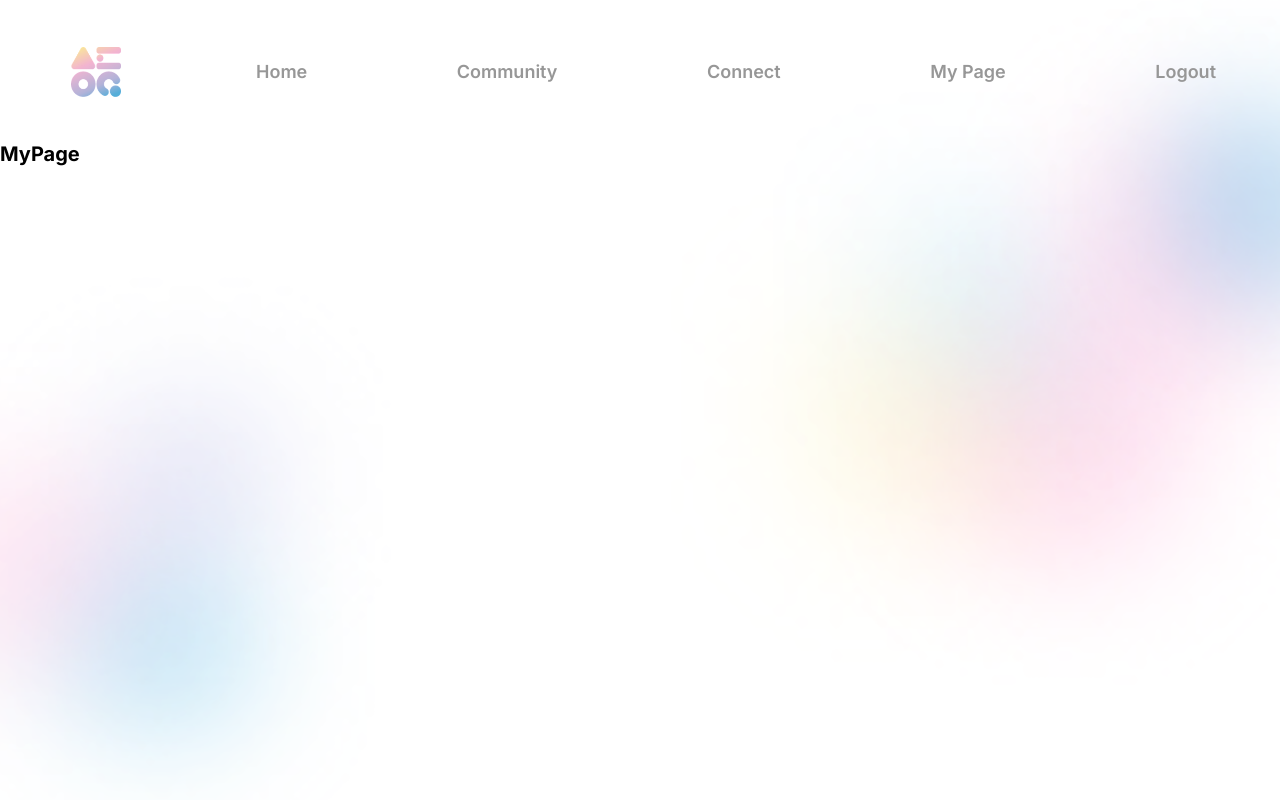
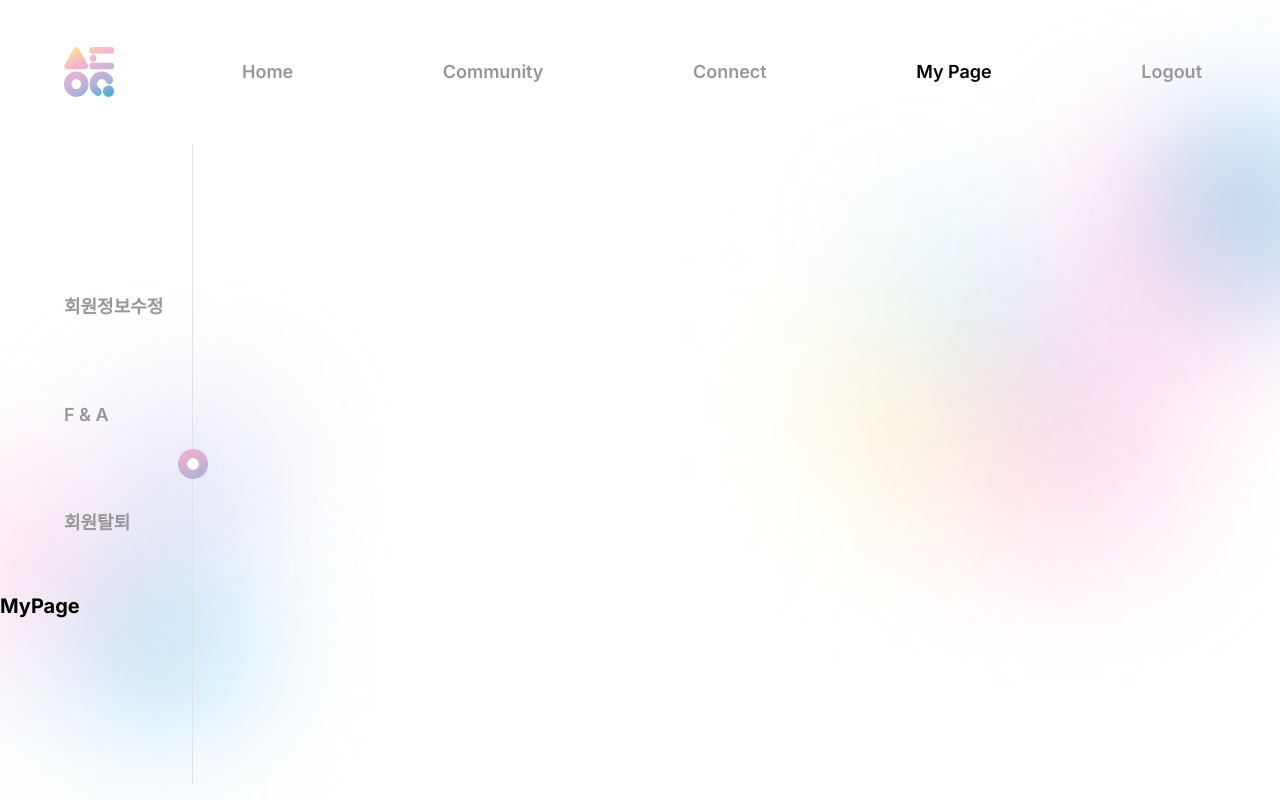
Before and after one commit to stockOneQ/front, a Next.js app: page /myPage in a window 1280 px wide. Built offline with nearby package versions, Linux system fonts and the light colour scheme.

Commit message:
feat(innerMenu) : 사이드메뉴 기능 구현 및 header 스타일 수정

```diff
--- a/components/common/Header/header.tsx
+++ b/components/common/Header/header.tsx
@@ -3,27 +3,28 @@ import Link from "next/link";
 import Image from "next/image";
 //import {NavWrapper, LogoBox, NavUl, NavLi, LogoImage} from './headerModule';이거 왜 못불러올까요,,
 import logo from "../../../public/favicon/favicon-192.png";
+import menuIcon from "../../../assets/imgs/menu.png";
 import { useState, useEffect } from "react";
 import { useRouter } from "next/router";
+import { InnerNavBar } from "./innerNavBar";
 
 import * as H from "./headerModule";
 
 const Header = () => {
   const [activeLink, setActiveLink] = useState("");
+  const [currentPath, setCurrentPath] = useState("");
   const router = useRouter();
 
   useEffect(() => {
-    const handleRouteChange = (url: string) => {
+    const handleRouteChange = (url) => {
       // URL에서 현재 경로
       const route = url === "/" ? "home" : url.split("/").slice(-1)[0];
       // 현재 경로에 기반하여 activeLink 상태를 업데이트
       setActiveLink(route);
     };
-
     // 페이지 로드 시에 activeLink 상태를 초기화
-    setActiveLink(
-      router.pathname === "/" ? "home" : router.pathname.split("/").slice(-1)[0]
-    );
+    setActiveLink(router.pathname === "/" ? "home" : router.pathname.split("/").slice(-1)[0]);
+    setCurrentPath(router.pathname);
 
     // routeChangeComplete 이벤트를 구독하여 activeLink 상태를 업데이트
     router.events.on("routeChangeComplete", handleRouteChange);
@@ -60,39 +61,32 @@ const Header = () => {
         </H.LogoBox>
         <H.MenuBar>
           <H.NavList>
-            <H.NavItem
-              onClick={() => setActiveLink("home")}
-              className={activeLink === "home" ? "active" : ""}
-            >
+            <H.NavItem className={activeLink === "home" ? "active" : ""}>
               <Link href="/">Home</Link>
             </H.NavItem>
-            <H.NavItem
-              onClick={() => setActiveLink("community")}
-              className={activeLink === "community" ? "active" : ""}
-            >
+            <H.NavItem className={activeLink === "community" ? "active" : ""}>
               <Link href="/community">Community</Link>
             </H.NavItem>
-            <H.NavItem
-              onClick={() => setActiveLink("connect")}
-              className={activeLink === "connect" ? "active" : ""}
-            >
+            <H.NavItem className={activeLink === "connect" ? "active" : ""}>
               <Link href="/connect">Connect</Link>
             </H.NavItem>
-            <H.NavItem
-              onClick={() => setActiveLink("myPage")}
-              className={activeLink === "myPage" ? "active" : ""}
-            >
+            <H.NavItem className={activeLink === "myPage" ? "active" : ""}>
               <Link href="/myPage">My Page</Link>
             </H.NavItem>
-            <H.NavItem
-              onClick={() => setActiveLink("logout")}
-              className={activeLink === "logout" ? "active" : ""}
-            >
+            <H.NavItem className={activeLink === "logout" ? "active" : ""}>
               <Link href="/login">Logout</Link>
             </H.NavItem>
           </H.NavList>
         </H.MenuBar>
       </H.NavWrapper>
+      <InnerNavBar
+        navItems={[
+          { label: "냉동", url: "/community" },
+          { label: "냉장", url: "/" },
+          { label: "상온", url: "/" },
+        ]}
+        currentPath={currentPath}
+      />
     </>
   );
 };
--- a/components/common/Header/headerModule.ts
+++ b/components/common/Header/headerModule.ts
@@ -8,7 +8,7 @@ export const NavWrapper = styled.nav`
 `;
 
 export const LogoBox = styled.div`
-  width: 15vw;
+  padding: 0 5% 0 5%;
   display: flex;
   justify-content: center;
   align-items: center;
@@ -37,7 +37,7 @@ export const NavItem = styled.li`
   font-weight: 600;
   color: #979797;
 
-  &:active {
+  &.active {
     color: #000000;
   }
 `;
--- /dev/null
+++ b/components/common/Header/innerNavBar.tsx
@@ -0,0 +1,54 @@
+import Link from "next/link";
+import Image from "next/image";
+import menuIcon from "../../../assets/imgs/menu.png";
+
+import * as I from "./innerNavBarModule";
+
+export const InnerNavBar = ({ navItems, currentPath }) => {
+  let innerNavItems = [];
+
+  if (currentPath === "/") {
+    innerNavItems = ["냉동", "냉장", "상온"];
+  }
+  else if (currentPath === "/community") {
+    innerNavItems = ["친구", "게시판"];
+  }
+  else if (currentPath === "/connect") {
+    innerNavItems = ["자료", "연결"];
+  }
+  else if (currentPath === "/myPage") {
+    innerNavItems = ["회원정보수정", "F & A", "회원탈퇴"];
+  }
+
+  return (
+    <nav>
+      <I.inner_menu_bar>
+        <I.inner_nav_ul>
+          {innerNavItems.map((item) => (
+            <I.inner_nav_item
+              key={item}
+              className={item === currentPath ? "active" : ""}
+            >
+              <Link href={`/${item}`}>{item}</Link>
+            </I.inner_nav_item>
+
+          ))}
+        </I.inner_nav_ul>
+        <I.LogoBox>
+          <I.vertical_line></I.vertical_line>
+          <I.ImageWrapper>
+            <Image
+              className="menu_icon"
+              src={menuIcon}
+              alt="메뉴아이콘"
+              width={30}
+              height={30}
+            />
+          </I.ImageWrapper>
+
+        </I.LogoBox>
+
+      </I.inner_menu_bar>
+    </nav>
+  );
+};
--- /dev/null
+++ b/components/common/Header/innerNavBarModule.ts
@@ -0,0 +1,39 @@
+import styled from "styled-components";
+
+export const inner_menu_bar = styled.nav`
+  display: flex;
+`;
+
+export const vertical_line = styled.nav`
+  border-left: 1px solid #E1E1E1;
+  height: 80vh; /* 원하는 높이 설정 */
+  justify-content: center;
+  align-items: center;
+`;
+
+export const inner_nav_ul = styled.nav`
+  padding  : 5%;
+`;
+
+export const inner_nav_item = styled.li`
+  font-size: 18px;
+  font-weight: 600;
+  color: #979797;
+  margin-top: 90px;
+  list-style: none;
+`;
+export const menuIcon = styled.div`
+  width: 100vw;
+`
+export const LogoBox = styled.div`
+  display: flex;
+  justify-content: center;
+  align-items: center;
+
+  left: 15%;
+  position: absolute;
+`;
+
+export const ImageWrapper = styled.div`
+  position: absolute;
+`;
```
Also changed, not shown: assets/imgs/menu.png (added).
